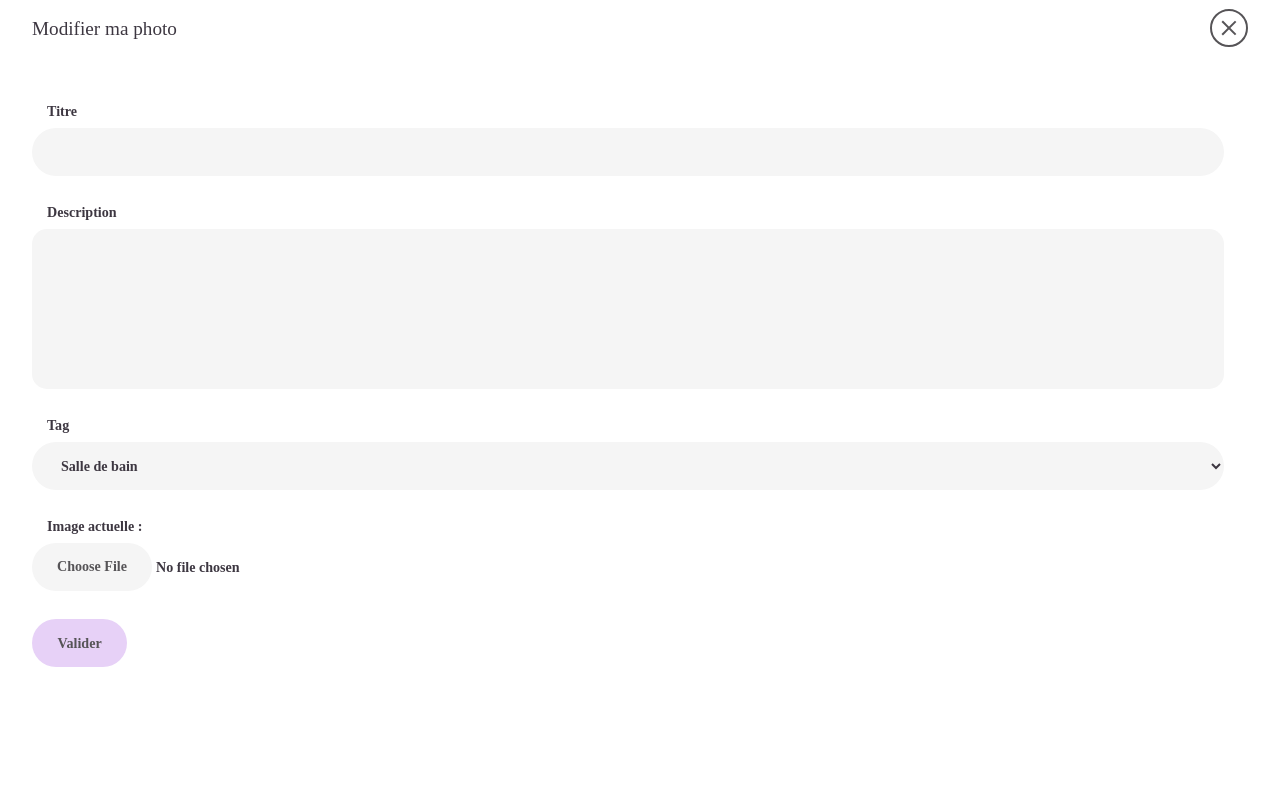
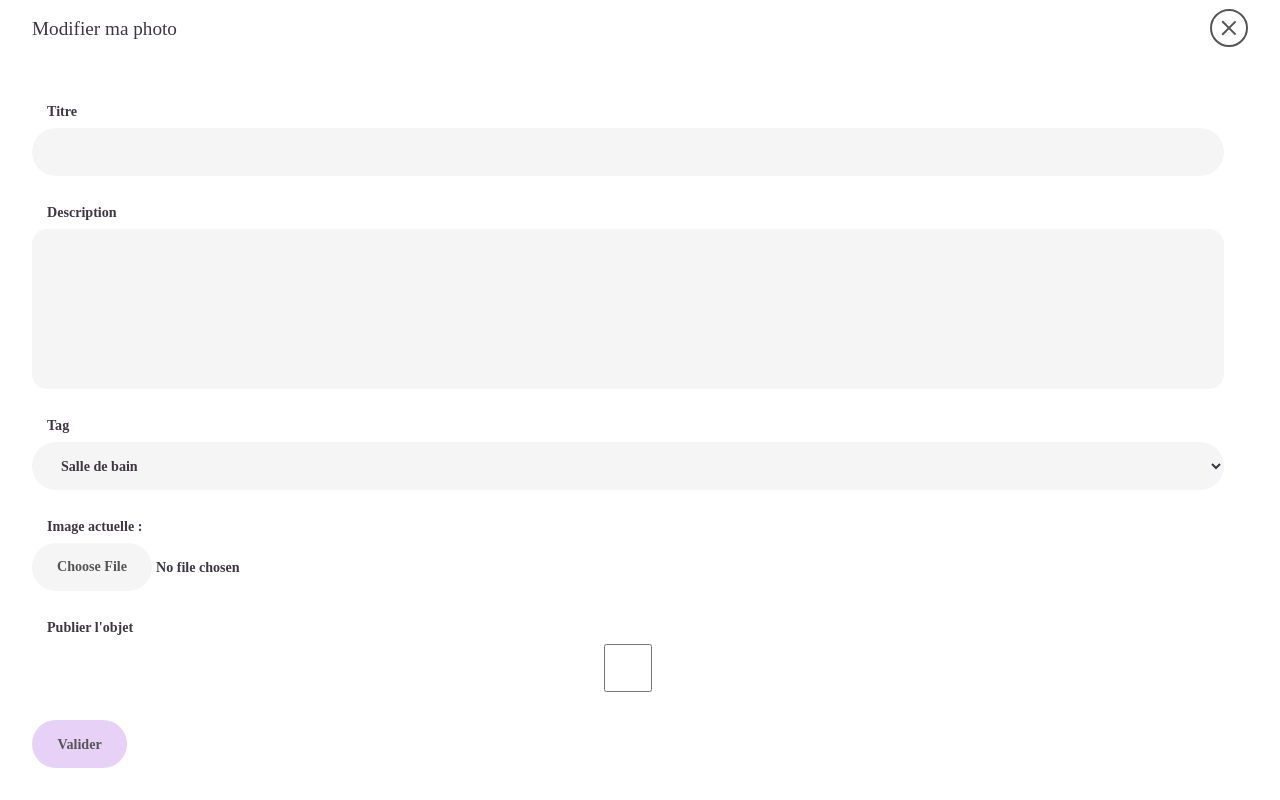
Before and after one commit to mathoos/cloudinary-client, a React (Create React App) app: page /image in a window 1280 px wide. Shown: the part 823-1623 px from the top of the page. Before the commit the page ends 1522 px from the top, so only its background shows below. Built offline with nearby package versions, Linux system fonts and the light colour scheme; no server answers; a web font is replaced by a local one.

Commit message:
Form published

```diff
--- a/src/components/Form.js
+++ b/src/components/Form.js
@@ -8,6 +8,7 @@ const Form = ({ title, handleSubmit, handleClose, initialData }) => {
         description: '',
         tag: '',
         image: null,
+        published: false,
     });
 
     useEffect(() => {
@@ -27,8 +28,11 @@ const Form = ({ title, handleSubmit, handleClose, initialData }) => {
     };
 
     const handleInputChange = (e) => {
-        const { name, value } = e.target;
-        setFormData({ ...formData, [name]: value });
+        const { name, value, type, checked } = e.target;
+        setFormData({
+            ...formData,
+            [name]: type === "checkbox" ? checked : value
+        });
     };
 
     const handleImageChange = (e) => {
@@ -37,7 +41,14 @@ const Form = ({ title, handleSubmit, handleClose, initialData }) => {
 
     const onSubmit = (e) => {
         e.preventDefault();
-        handleSubmit(e, formData);
+
+        // Assurer que published est bien un booléen
+        const finalFormData = {
+            ...formData,
+            published: formData.published || false, // Assigne false si la case est décochée
+        };
+
+        handleSubmit(e, finalFormData);
     };
 
     return (
@@ -76,6 +87,16 @@ const Form = ({ title, handleSubmit, handleClose, initialData }) => {
                         {initialData.image && <img src={initialData.image} alt="Objet" style={{ width: '100px', height: 'auto' }} />}
                         <input type="file" id="file" name="image" onChange={handleImageChange} />
                     </fieldset>
+                    <fieldset>
+                        <label htmlFor="published">Publier l'objet</label>
+                        <input
+                            type="checkbox"
+                            id="published"
+                            name="published"
+                            checked={!!formData.published}  // Convertit undefined en false
+                            onChange={(e) => setFormData({ ...formData, published: e.target.checked })}
+                        />
+                    </fieldset>
                     <button className="bouton bouton_noir" type="submit">Valider</button>
                 </div>
 
--- a/src/pages/Dashboard.js
+++ b/src/pages/Dashboard.js
@@ -33,7 +33,7 @@ const Dashboard = () => {
 
     const handleCreateObjectFormSubmit = async (event, formData) => {
         try {
-            await createObject(formData.title, formData.description, formData.tag, formData.image, token);
+            await createObject(formData.title, formData.description, formData.tag, formData.image, formData.published, token);
             event.target.reset(); // Reset du formulaire
             fetchData(); // Rafraîchir les données
             setShowForm(false);
--- a/src/utilities/Server.js
+++ b/src/utilities/Server.js
@@ -131,7 +131,7 @@ export const updateUserInfo = async (token, formData) => {
 };
 
 
-export const createObject = async (title, description, tag, image, token) => {
+export const createObject = async (title, description, tag, image, published, token) => {
 
     try {
         const formData = new FormData();
@@ -139,6 +139,7 @@ export const createObject = async (title, description, tag, image, token) => {
         formData.append("title", title);
         formData.append("description", description);
         formData.append("tag", tag);
+        formData.append("published", published);
 
         if (image) {
             formData.append("image", image);
```
